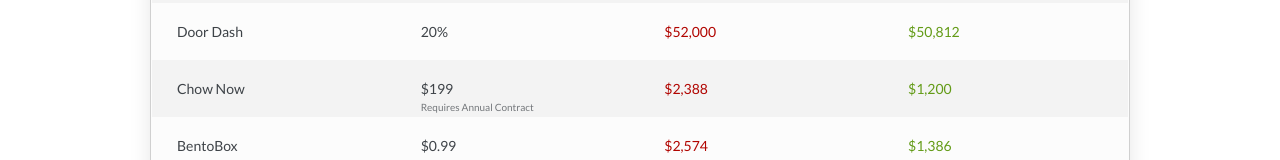
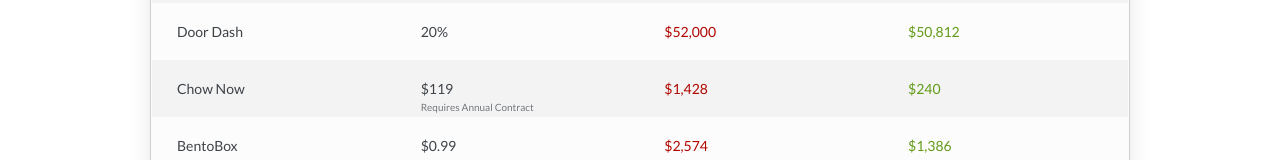
Before and after one commit to olivajames110/online-ordering-price-comparison, a React (Create React App) app: page / in a window 1280 px wide. Shown: the part 689-849 px from the top of the page. Built offline with nearby package versions, Linux system fonts and the light colour scheme.

Commit message:
Chownow price fix

```diff
--- a/src/priceCalc/components/competitors/competitors.js
+++ b/src/priceCalc/components/competitors/competitors.js
@@ -13,7 +13,8 @@
 
 	render() {
 		const { companies } = this.props;
-
+		const orderezeCapPrice = 99;
+		const orderezeMaxFee = orderezeCapPrice * 12;
 		const companiesList = companies.map((company) => {
 			return (
 				<div className="competitor-container">
@@ -26,7 +27,11 @@
 					</span>
 					<span style={{ color: 'var(--priceCalcCompRed)' }}>${company.annualCost.toLocaleString()}</span>
 					<span style={{ color: 'var(--priceCalcCompGreen)' }}>
-						${company.annualCost - 1188 <= 0 ? 0 : (company.annualCost - 1188).toLocaleString()}
+						${company.annualCost - orderezeMaxFee <= 0 ? (
+							0
+						) : (
+							(company.annualCost - orderezeMaxFee).toLocaleString()
+						)}
 					</span>
 				</div>
 			);
--- a/src/priceCalc/priceCalc.js
+++ b/src/priceCalc/priceCalc.js
@@ -74,10 +74,10 @@
 				},
 				{
 					name               : 'Chow Now',
-					fee                : 199,
+					fee                : 119,
 					specialInformation : 'Requires Annual Contract',
 					isPercent          : false,
-					annualCost         : 2388
+					annualCost         : 1428
 				},
 				{
 					name               : 'BentoBox',
```
